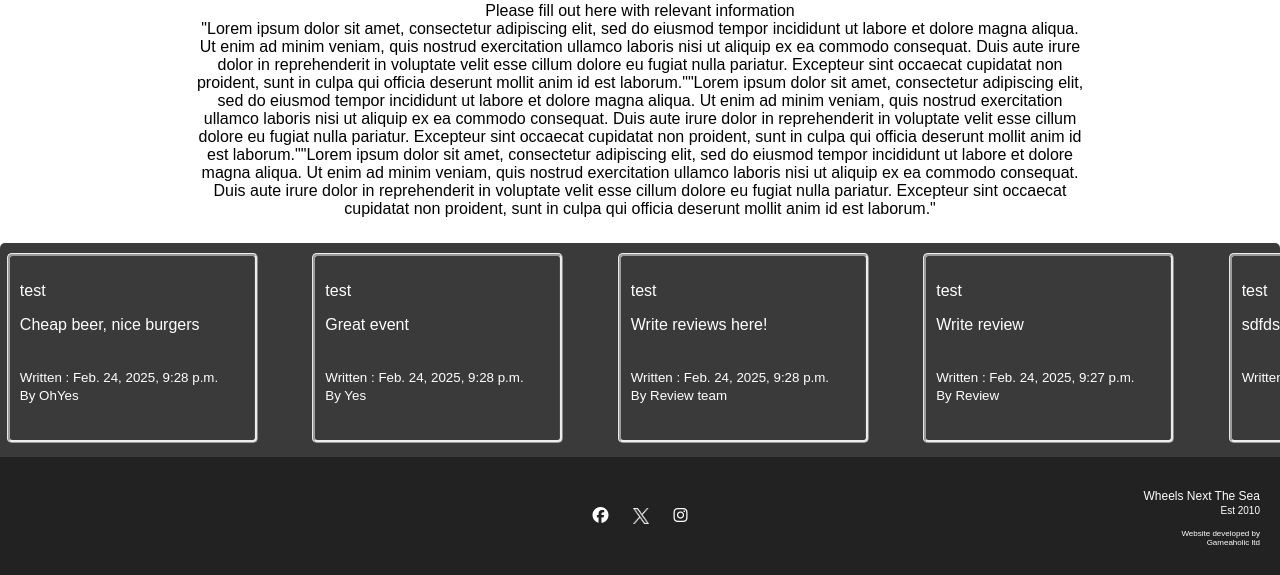
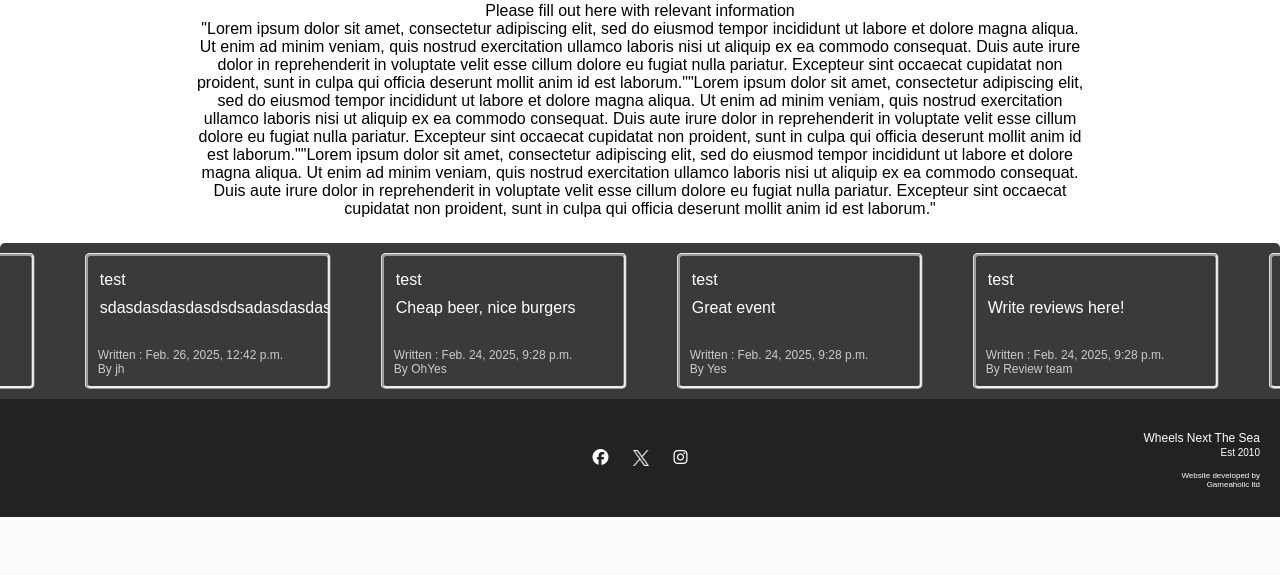
Before and after one commit to ViktorMathe/wheels-next-the-sea, a Django app: page / in a window 1280 px wide. Shown: the part 824-1399 px from the top of the page. After the commit the page ends 1341 px from the top, so only its background shows below. Run offline with Django 5.2, Linux system fonts and the light colour scheme; data comes from the database, SQL or seed files in the repository; some libraries are stand-ins or nearby versions.

Commit message:
Fixed path, and review marquee's size

```diff
--- a/home/templates/index.html
+++ b/home/templates/index.html
@@ -33,13 +33,13 @@
         {% for review in reviews %}
         <span class="marquee-item">
             <p>{{review.title}}</p>
-            <p> {{ review.text }} </p> <br> <small>Written : {{ review.created_at }} <br> By {{review.name}}</small>
+            <p> {{ review.text }} </p> <small class="created-at">Written : {{ review.created_at }} <br> By {{review.name}}</small>
         </span>
         {% endfor %}
         {% for review in reviews %}
         <span class="marquee-item">
             <p>{{review.title}}</p>
-            <p> {{ review.text }} </p> <br> <small>Written : {{ review.created_at }}</small>
+            <p> {{ review.text }} </p> <small class="created-at">Written : {{ review.created_at }} <br> By {{review.name}}</small>
         </span>
         {% endfor %}
     </div>
--- a/static/css/base.css
+++ b/static/css/base.css
@@ -1,8 +1,9 @@
 /* General Styles */
-html{
+html {
    height: 100%;
 
 }
+
 body {
    font-family: Arial, sans-serif;
    margin: 0;
@@ -209,12 +210,17 @@ body {
 .review-text {
    display: -webkit-box;
    -webkit-line-clamp: 3;
+   -moz-line-clamp: 3;
    /* Limit to 3 lines */
    -webkit-box-orient: vertical;
    overflow: hidden;
    text-overflow: ellipsis;
    max-width: 100%;
    white-space: normal;
+   /* Fallback for non-WebKit browsers */
+   display: block;
+   display: -moz-box;
+   -moz-box-orient: vertical;
 }
 
 .read-more {
@@ -241,21 +247,40 @@ body {
 }
 
 .marquee-content {
-   display: inline-block;
+   display: flex;
    white-space: nowrap;
    animation: marquee-scroll 20s linear infinite;
+   align-items: center;
 }
 
 .marquee-item {
-   display: inline-block;
+   display: flex;
+   flex-direction: column;
+   justify-content: space-between;
+   flex: 0 0 220px;
    margin-right: 50px;
    border-style: ridge;
    padding: 10px;
    border-radius: 5px;
-   height: 164px;
-   width: 225px;
+   height: 110px;
+   width: 200px;
    overflow: hidden;
 }
+
+.created-at {
+   margin-top: auto; /* Pushes the element to the bottom */
+   display: block;
+   text-align: left;
+   font-size: 12px;
+   color: #ccc; /* Optional: Adjust color */
+}
+
+.marquee-item p {
+   margin: 2px;
+   padding-top: 3px;
+   padding-bottom: 3px;
+}
+
 
 @keyframes marquee-scroll {
    from {
```
Also changed, not shown: gallery/templates/gallery.html (+10 -10 lines).
